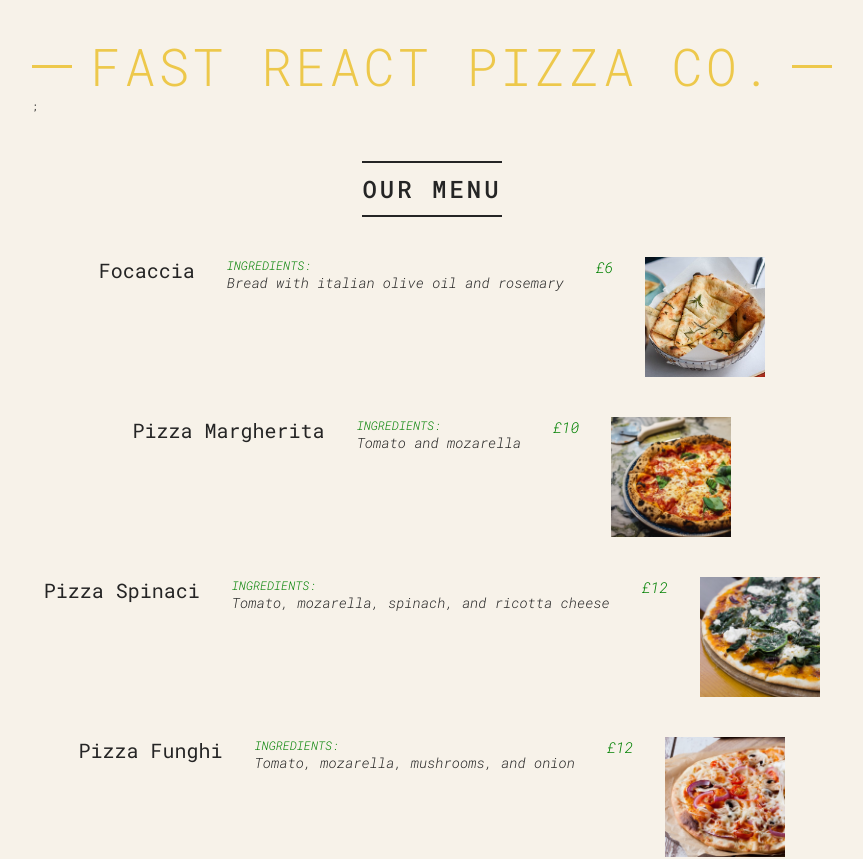
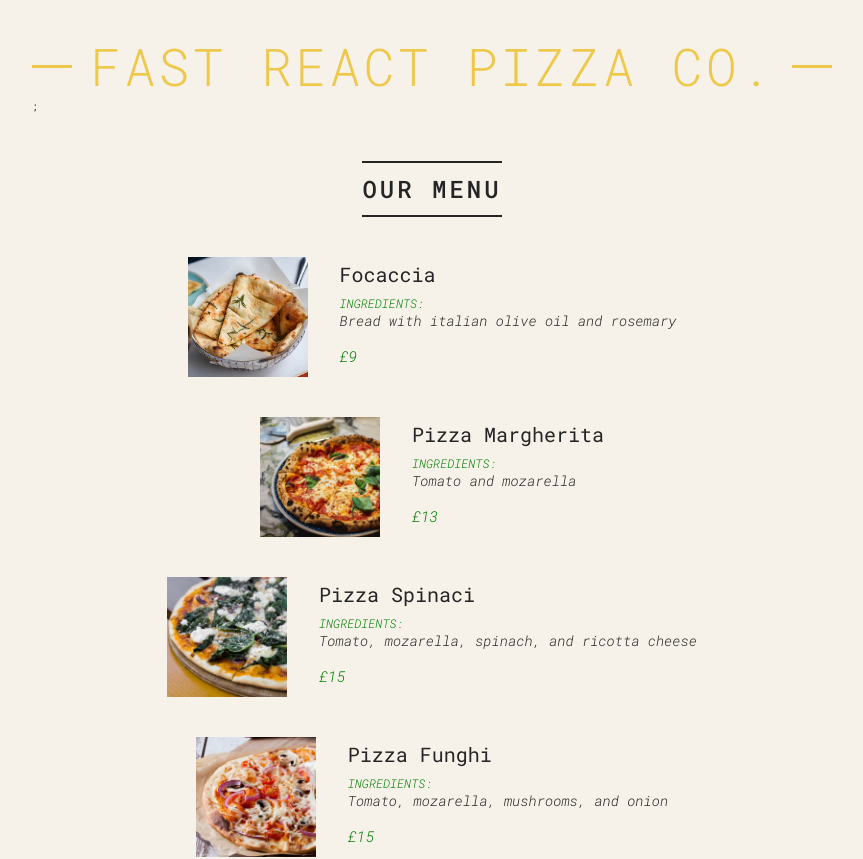
Before and after one commit to IsabelTizon/pizzaMenuVite, a React (Vite) app: page / in a window 1280 px wide. Shown: the top 859 px of the page, without its empty margins (208-1071 px from the left). Built offline with nearby package versions, Linux system fonts and the light colour scheme.

Commit message:
pizza styles added

```diff
--- a/src/main.jsx
+++ b/src/main.jsx
@@ -74,6 +74,8 @@ const Pizza = ({
 				{/* Ternary Operator
 				Si soldOut es true, agrega "sold-out" como clase.
 				Si soldOut es false, no agrega nada (""). */}
+				<img src={photoName} alt={name} />
+				<div>
 					<h3>{name}</h3>
 					<p>
 						{/* Inline css in React */}
@@ -89,8 +91,8 @@ const Pizza = ({
 						{ingredients}
 					</p>
 					{/* Internal css in React */}
-				<p style={priceStyle}>£{price}</p>
-				<img src={photoName} alt="photo picture" />
+					<p style={priceStyle}>£{price + 3}</p>
+				</div>
 				{/* short-circuiting
 				Si soldOut es true, renderiza el <p>.
 				Si soldOut es false, no renderiza nada (no muestra el <p>). */}
@@ -104,7 +106,7 @@ const Pizza = ({
 
 // NEW ARRAY (updatedPizzaData) where each pizza is assigned a unique id using uuid after the uuid package was installed
 const updatedPizzaData = pizzaData.map((pizza) => ({
-	// the spread operator ws used to copy all properties from each pizza object in pizzaData into the new object in updatedPizzaData
+	// the spread operator was used to copy all properties from each pizza object in pizzaData into the new object in updatedPizzaData
 	...pizza,
 	// if the pizza already has an id property, keep it; otherwise generate a new one using uuidv4()
 	id: pizza.id || uuidv4(),
```
Lines whose indentation alone changed are shown as unchanged.
